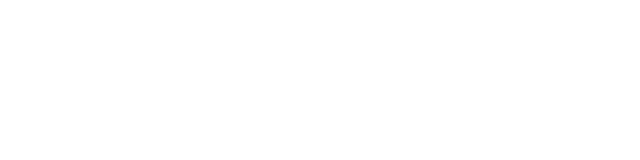
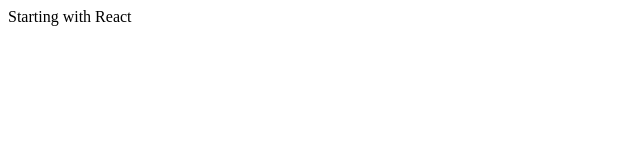
Before and after one commit to elis-11/course-stack-frontend, a React (Create React App) app: page / in a window 1280 px wide. Shown: the top 160 px of the page, without its empty margins (0-640 px from the left). Built offline with nearby package versions, Linux system fonts and the light colour scheme.

Commit message:
Starting with React

```diff
--- a/src/App.js
+++ b/src/App.js
@@ -3,6 +3,7 @@
 function App() {
   return (
       <div>
+        Starting with React
 
       </div>
     )
```
